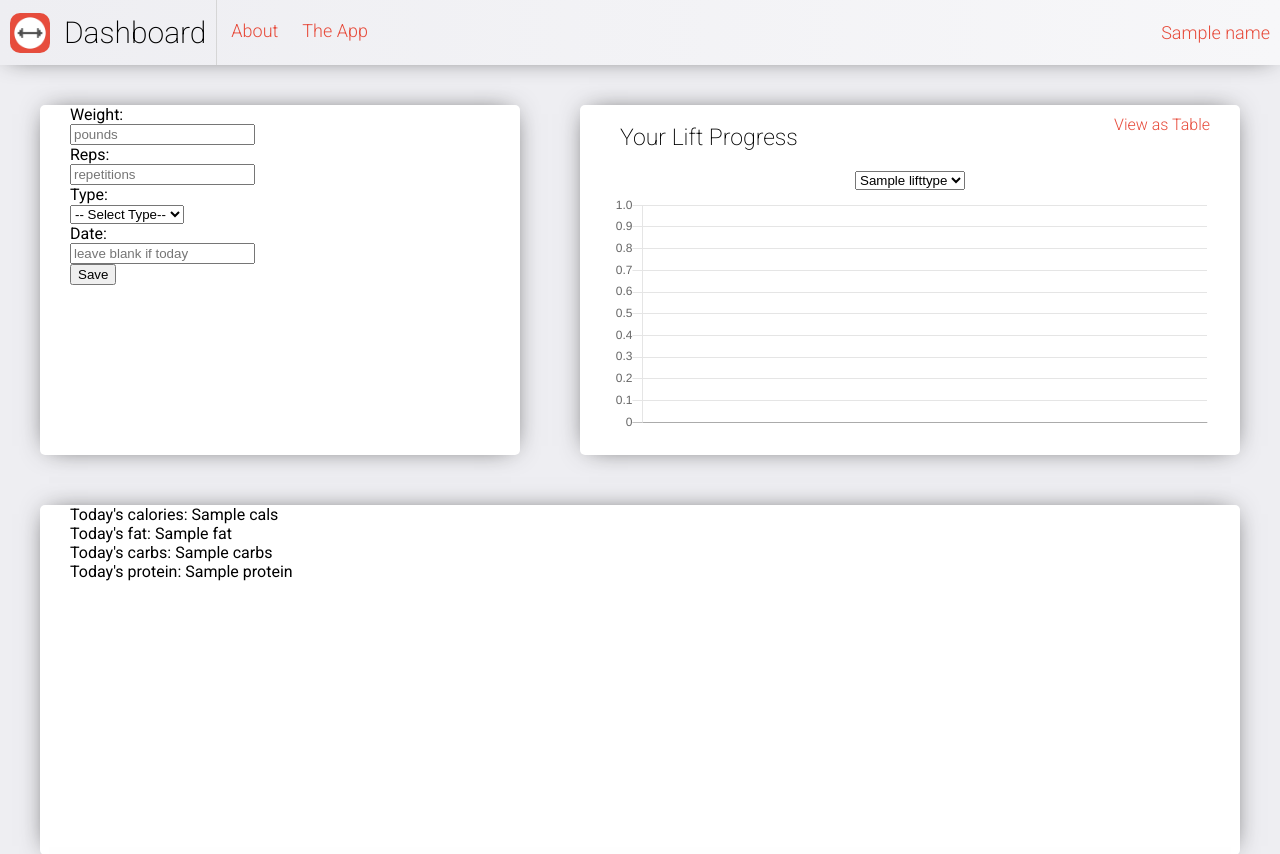
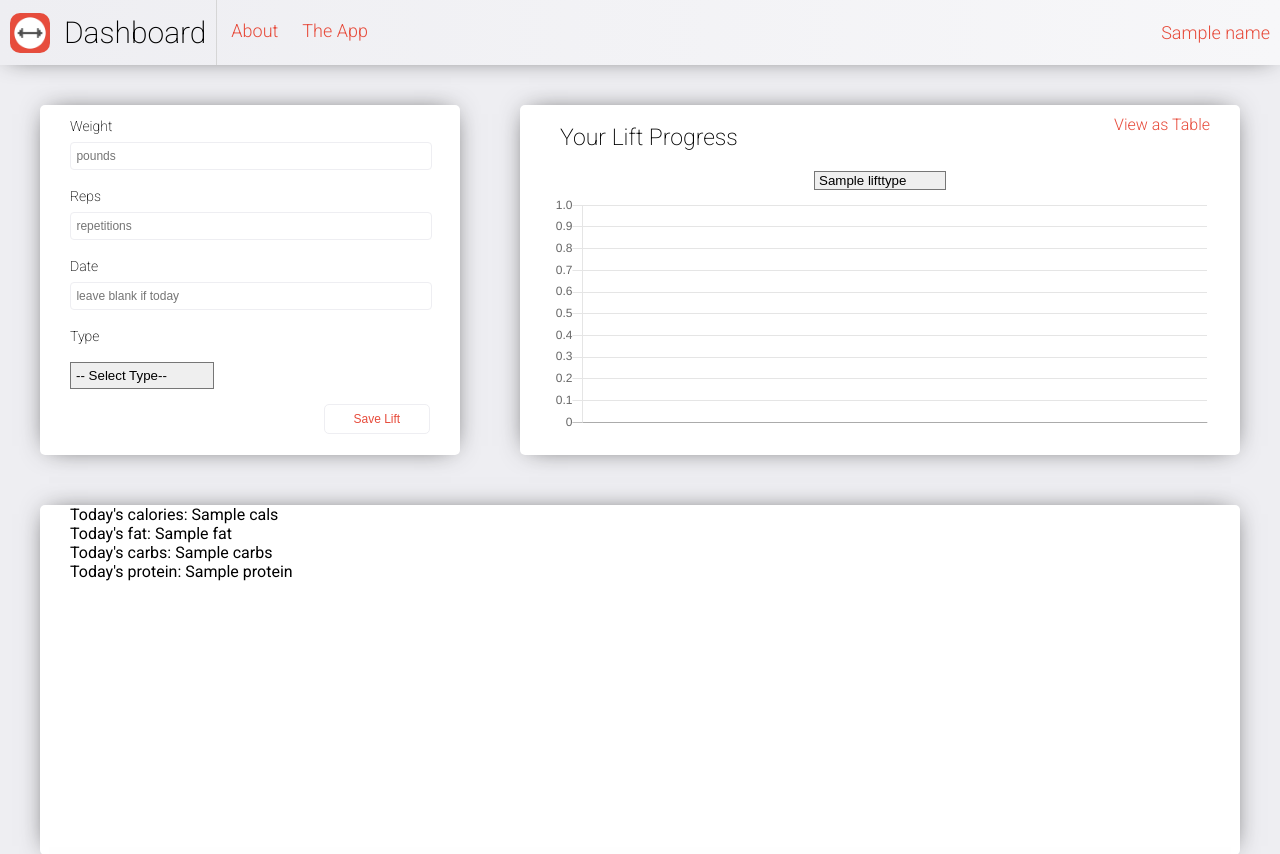
Before and after one commit to austinbailey1114/FitnessTracker, a PHP site: the page made by resources/views/index.twig in a window 1280 px wide. Shown: the top 854 px of the page. Run offline with PHP 8.4, Linux system fonts and the light colour scheme; the template is opened without the code that fills it: most values are stand-ins (such as "Sample title", 1, 10 or a date in 2020); some libraries are stand-ins or nearby versions.

Commit message:
css of new lift container

```diff
--- a/public/css/index.css
+++ b/public/css/index.css
@@ -68,6 +68,25 @@ p {
 .select {
 	margin-bottom: 8px;
 	margin-top: 0px;
+	-webkit-appearance: none;
+   	-moz-appearance: none;
+   	appearance: none;
+	padding: 1px 4px;
+	width: 20%;
+	text-align: left;
+}
+
+.form-submit {
+	padding: 2% 8%;
+	background-color: white;
+	background: none;
+	border-radius: 5px;
+	border: 1px solid #EEEEF2;
+	color: #E74C3C;
+	font-size: 12px;
+	float: right;
+	font-weight: 200;
+	cursor: pointer;
 }
 
 /* navigation */
@@ -141,14 +160,42 @@ p {
 
 .lift-graph {
 	float: right;
-	width: 50%
+	width: 55%
 }
 
 .new-lift {
 	float: left;
-	width: 35%;
+	width: 30%;
 }
 
 .lift-chart-container {
 	height: 240px;
 }
+
+.lift-field {
+	width: 100%;
+	padding: 5px 0;
+}
+
+.lift-prompt {
+	font-size: 14px;
+	font-weight: 200;
+	padding: 8px 0px;
+}
+
+.lift-input {
+	border: 1px solid #EEEEF2;
+	border-radius: 4px;
+	font-size: 12px;
+	padding: 6px 1.5%;
+	font-weight: 200;
+	text-align: left;
+	width: 97%;
+}
+
+.select-wide {
+	width: 40%;
+	padding: 5px 5px;
+	margin: 10px 0;
+	display: block;
+}
--- a/resources/views/index.twig
+++ b/resources/views/index.twig
@@ -41,18 +41,21 @@
         </div>
         <div class="new-lift inline container-child">
             <form action="{{ path_for('lift.post') }}" method="post">
-                <div id="addNewWeight">
-                    <p id="promptWeight">Weight: </p>
-                    <input class="numeric-input" type="text" name="weight" id="weightInput" placeholder="pounds" autocomplete="off">
+                <div class="lift-field">
+                    <p class="lift-prompt">Weight</p>
+                    <input class="numeric-input lift-input" type="text" name="weight" placeholder="pounds" autocomplete="off">
                 </div>
-                <div id="addNewReps">
-                    <p id="promptReps">Reps:</p>
-                    <input class="numeric-input" type="text" name="reps" id="repsInput" placeholder="repetitions" autocomplete="off">
+                <div class="lift-field">
+                    <p class="lift-prompt">Reps</p>
+                    <input class="numeric-input lift-input" type="text" name="reps" placeholder="repetitions" autocomplete="off">
                 </div>
-                <div id="addNewType">
-                    <p id="promptType">Type:</p>
-                    <div id="typeSelectDiv">
-                        <select id="lifttypes" name='liftType' v-on:change="fillType()">
+                <div class="lift-field">
+                    <p class="lift-prompt">Date</p>
+                    <input id="date-input" class=" lift-input" type="text" name="date" placeholder="leave blank if today" autocomplete="off">
+                </div>
+                <div class="lift-field">
+                    <p class="lift-prompt inline">Type</p>
+                    <select id="select-lift-type" class="select select-wide" name='liftType'>
                         <option value="select">-- Select Type--</option>
                         <option value="new">New</option>
                         {% for type in lifttypes %}
@@ -63,15 +66,10 @@
                         <button id='exitNewLift' type=button>
                             <img src='./images/xicon.png' height='15' width='15' style='margin-right: 5px;'>
                         </button>
-                            <input type='text' name='newType' id='typeInput' placeholder='new type' autocomplete='off'>
+                        <input class="lift-input" type='text' name='newType' id='typeInput' placeholder='new type' autocomplete='off'>
                     </div>
                 </div>
-                </div>
-                <div id="addNewDate">
-                    <p id="promptDate">Date:</p>
-                    <input type="text" name="date" id="dateInput" placeholder="leave blank if today" autocomplete="off">
-                </div>
-                <button id="saveLift">Save</button>
+                <button class="form-submit">Save Lift</button>
             </form>
         </div>
     </div>
@@ -138,22 +136,22 @@ var lifts = {{ lifts|json_encode|raw }};
 console.log(lifts);
 var bodyWeights = {{ bodyweights|json_encode|raw }}
 
-$('#dateInput').mask("99/99/9999", { placeholder: "mm/dd/yyyy" });
+$('#date-input').mask("99/99/9999", { placeholder: "mm/dd/yyyy" });
 
 $('#choose-lift').change(function() {
     buildLiftChart();
 });
 
-$('#lifttypes').change(function() {
-    if ($('#lifttypes').val() == 'new') {
-        $('#lifttypes').hide();
+$('#select-lift-type').change(function() {
+    if ($('#select-lift-type').val() == 'new') {
+        $('#select-lift-type').hide();
         $('#newType').css('display', 'block');
     }
 });
 
 $('#exitNewLift').click(function() {
-    $('#lifttypes').show();
-    $('#lifttypes').val('select')
+    $('#select-lift-type').show();
+    $('#select-lift-type').val('select')
     $('#newType').css('display', 'none');
 });
 
```
Lines whose indentation alone changed are shown as unchanged.
